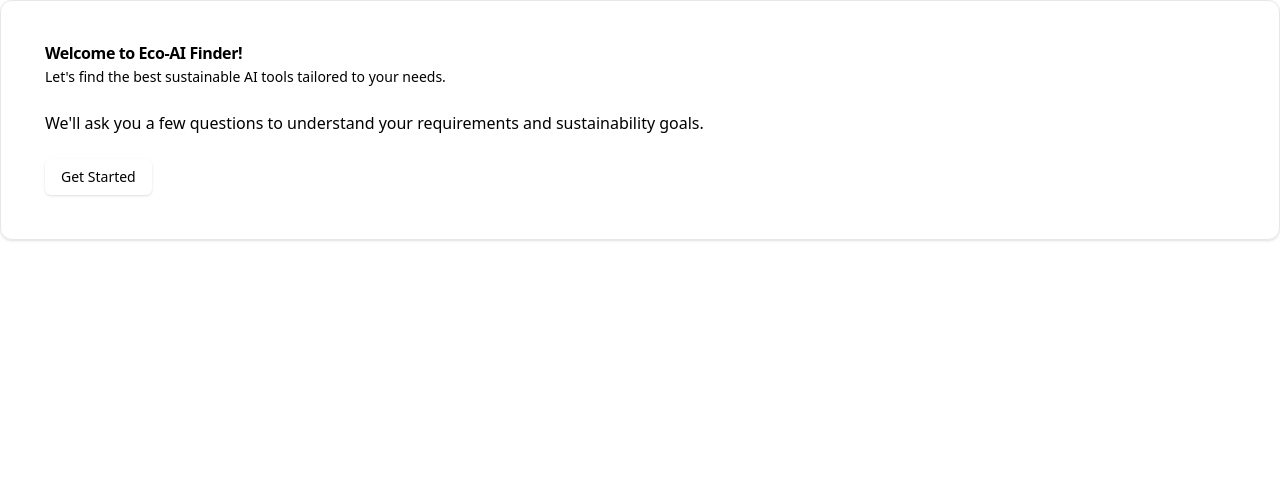
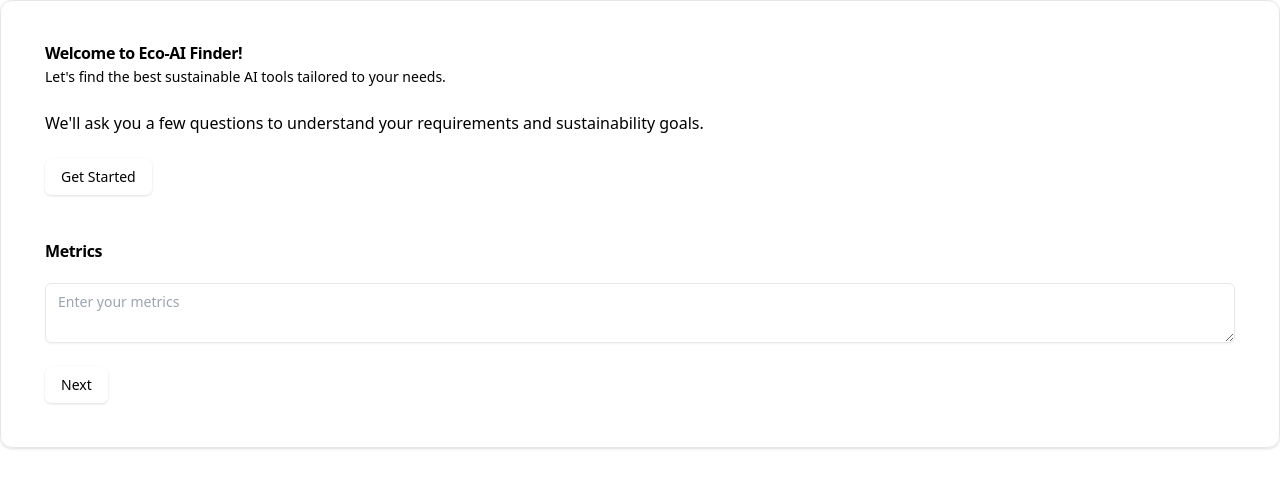
Before and after one commit to pranaytiwariii/Spit_Hacks, a React (Vite) app: page / in a window 1280 px wide. Shown: the top 488 px of the page. Built offline with nearby package versions, Linux system fonts and the light colour scheme.

Commit message:
add TextAi component and integrate it into EcoAIFinder; enhance layout with flexbox

```diff
--- a/src/components/EcoAIFinder.jsx
+++ b/src/components/EcoAIFinder.jsx
@@ -10,6 +10,7 @@ import { RadioGroup, RadioGroupItem } from "@/components/ui/radio-group"
 import { Textarea } from "@/components/ui/textarea"
 import { ScrollArea } from "@/components/ui/scroll-area"
 import ToolRecommendations from './ToolRecommendations'
+import TextAi from './TextAi'
 
 const categories = [
   "Machine Learning Optimization", "Energy-Efficient NLP", "Green Computer Vision",
@@ -23,30 +24,9 @@ const categories = [
 
 export default function EcoAIFinder() {
   const [step, setStep] = useState(0)
-  const [userResponses, setUserResponses] = useState({
-    focus: '',
-    categories: [],
-    industry: '',
-    metrics: [],
-    integrations: '',
-  })
   const [recommendations, setRecommendations] = useState([])
   const [selectedCategory, setSelectedCategory] = useState('')
   const [selectedPreference, setSelectedPreference] = useState('')
-
-  const handleInputChange = (e) => {
-    const { name, value } = e.target
-    setUserResponses(prev => ({ ...prev, [name]: value }))
-
-    if (name === 'focus') {
-      setSelectedPreference(value)
-      const input_json = JSON.stringify({
-        "category": selectedCategory,
-        "preference": value
-      })
-      console.log(input_json)
-    }
-  }
 
   const handleCheckboxChange = (field, value) => {
     setUserResponses(prev => ({
@@ -209,8 +189,9 @@ export default function EcoAIFinder() {
   }
 
   return (
-    <Card className="w-full p-5">
+    <Card className="w-full p-5 flex-col">
       {renderStep()}
+      <TextAi />
     </Card>
   )
 }
--- /dev/null
+++ b/src/components/TextAi.jsx
@@ -0,0 +1,51 @@
+import React from "react";
+import { useState } from "react";
+import { Button } from "@/components/ui/button";
+import {
+  CardContent,
+  CardFooter,
+  CardHeader,
+  CardTitle,
+} from "@/components/ui/card";
+import { Textarea } from "@/components/ui/textarea";
+
+export default function TextAi() {
+  const [userResponses, setUserResponses] = useState({
+    focus: "",
+    categories: [],
+    industry: "",
+    metrics: [],
+    integrations: "",
+  });
+  const handleInputChange = (e) => {
+    const { name, value } = e.target;
+    setUserResponses((prev) => ({ ...prev, [name]: value }));
+
+    if (name === "focus") {
+      setSelectedPreference(value);
+      const input_json = JSON.stringify({
+        category: selectedCategory,
+        preference: value,
+      });
+      console.log(input_json);
+    }
+  };
+  return (
+    <div>
+      <CardHeader>
+        <CardTitle>Metrics</CardTitle>
+      </CardHeader>
+      <CardContent>
+        <Textarea
+          name="metrics"
+          value={userResponses.metrics}
+          onChange={handleInputChange}
+          placeholder="Enter your metrics"
+        />
+      </CardContent>
+      <CardFooter>
+        <Button onClick={() => setStep(5)}>Next</Button>
+      </CardFooter>
+    </div>
+  );
+}
```
